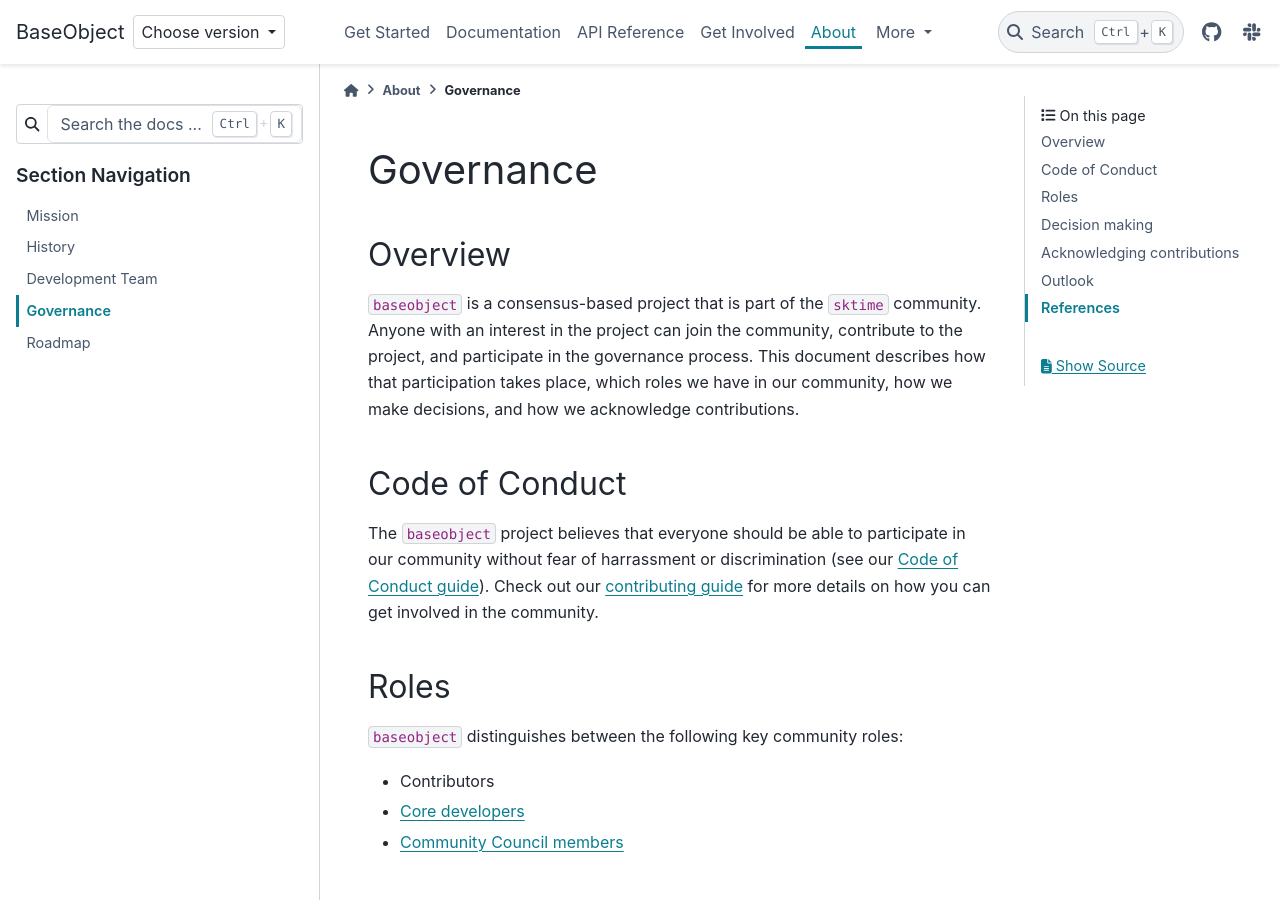
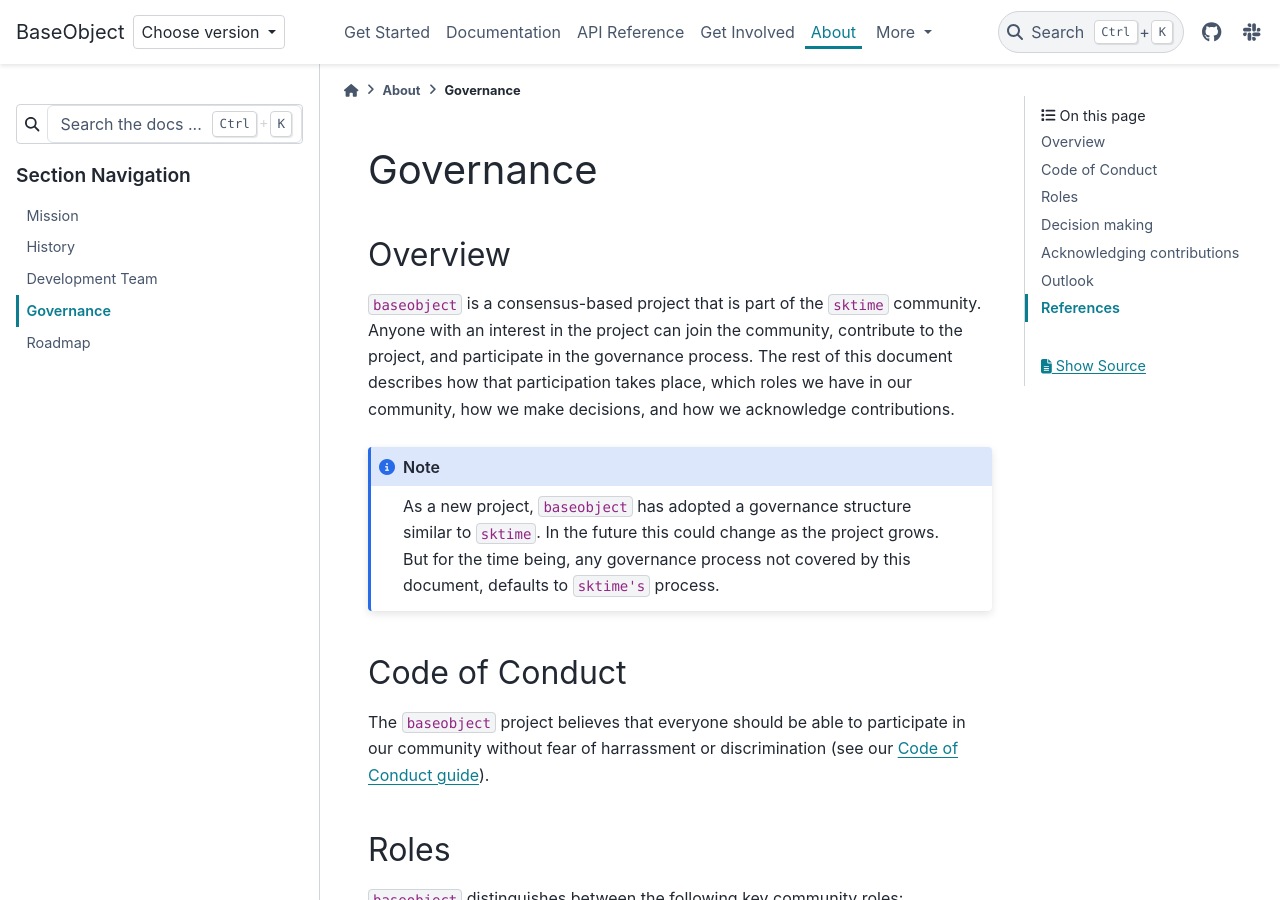
Before and after one commit to sktime/skbase, a Sphinx documentation site: the page built from docs/source/about/governance.rst, in a window 1280 px wide and 900 px high. Built offline with Sphinx 7.4.7 and the PyData theme 0.15.4, drawn with Linux system fonts in a browser that asks for light colours; comment, search, counter and statistics services are not loaded; some of the changed text lies outside the part shown.

Commit message:
Minor tweaks to governance

```diff
--- a/docs/source/about/governance.rst
+++ b/docs/source/about/governance.rst
@@ -9,9 +9,16 @@ Overview
 
 ``baseobject`` is a consensus-based project that is part of the ``sktime`` community.
 Anyone with an interest in the project can join the community, contribute to
-the project, and participate in the governance process. This document describes
-how that participation takes place, which roles we have in our community,
+the project, and participate in the governance process. The rest of this document
+describes how that participation takes place, which roles we have in our community,
 how we make decisions, and how we acknowledge contributions.
+
+.. note::
+
+    As a new project, ``baseobject`` has adopted a governance structure similar
+    to ``sktime``. In the future this could change as the project grows. But for
+    the time being, any governance process not covered by this document, defaults
+    to ``sktime's`` process.
 
 .. _gov_coc:
 
@@ -20,9 +27,7 @@ Code of Conduct
 
 The ``baseobject`` project believes that everyone should be able to participate
 in our community without fear of harrassment or discrimination (see our
-:ref:`Code of Conduct guide <coc>`). Check out our
-:ref:`contributing guide <contrib_guide>` for more details on how you can get
-involved in the community.
+:ref:`Code of Conduct guide <coc>`).
 
 Roles
 =====
@@ -122,10 +126,9 @@ tracker <https://github.com/sktime/baseobject/issues>`__,
 :ref:`steps`. However, some sensitive discussions and all appointment votes
 occur on private chats.
 
-Core developers are expected to express their
-consensus (or veto) in the medium where a given decision takes place. For changes
-included in the Project's issues and Pull Requests, this is through comments
-or Github's built-in review process.
+Core developers are expected to express their consensus (or veto) in the medium
+where a given decision takes place. For changes included in the Project's issues
+and Pull Requests, this is through comments or Github's built-in review process.
 
 Types of decisions
 ------------------
@@ -177,16 +180,17 @@ See the developer guide for more information on creating a :ref:`BEP <bep>`.
 Resolving conflicts
 ^^^^^^^^^^^^^^^^^^^
 
-When consensus can't be found lazily, core developers can call for a vote on a topic.
-If triggered, a topic must receive two-thirds of core developer votes cast
+When consensus can't be found lazily, core developers can call for a vote
+on a topic. A topic must receive two-thirds of core developer votes cast
 (abstentions are allowed) via comments on the relevant issue or
 Pull Request over a 5 day voting period.
 
 In the event a proposed change does not gather the necesssary votes, then:
 
 - The core developer who triggered the vote can choose to drop the issue
-- The proposed changes can be escalated to the CC, resolve the conflict, before
-  bringing the topic up for a simple majority vote of CC members.
+- The proposed changes can be escalated to the CC, who will seek to learn more
+  about the team member viewpoints, before bringing the topic up for a simple
+  majority vote of CC members.
 
 .. _acknowledging:
 
```
Also changed, not shown: other parts of docs/source/about/governance.rst (+1 -2 lines).
